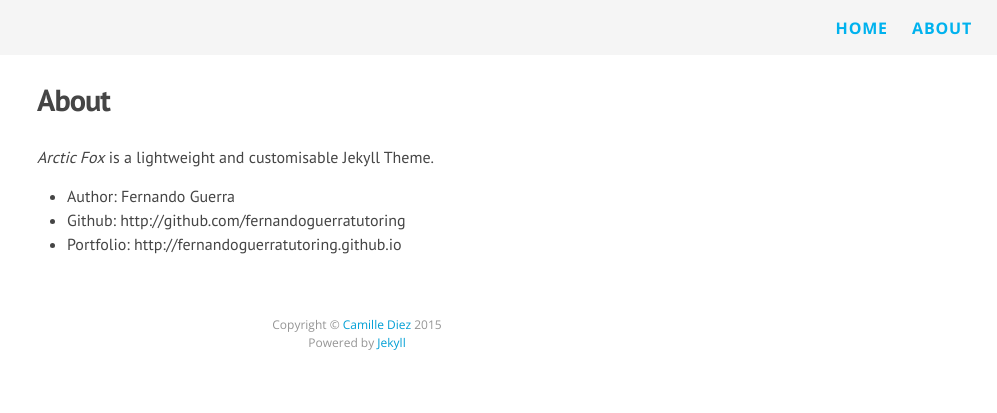
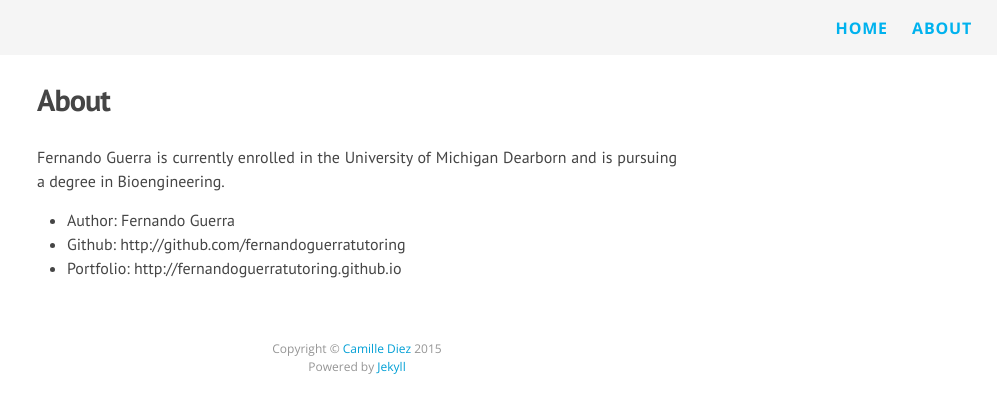
Before and after one commit to fernandoguerratutoring/fernandoguerratutoring.github.io, a Jekyll site: the page built from about.md, in a window 1280 px wide. Shown: the top 413 px of the page, without its empty margins (283-1280 px from the left). Built offline with Jekyll 4.4.1, drawn with Linux system fonts in a browser that asks for light colours; nearby versions of some CDN libraries; Markdown is read by kramdown in place of the engine named in the settings.

Commit message:
Update about.md

```diff
--- a/about.md
+++ b/about.md
@@ -3,7 +3,7 @@ layout: page
 title: About
 permalink: /about/
 ---
-*Arctic Fox* is a lightweight and customisable Jekyll Theme.
+Fernando Guerra is currently enrolled in the University of Michigan Dearborn and is pursuing a degree in Bioengineering.
 
 * Author: Fernando Guerra
 * Github: http://github.com/fernandoguerratutoring
```
